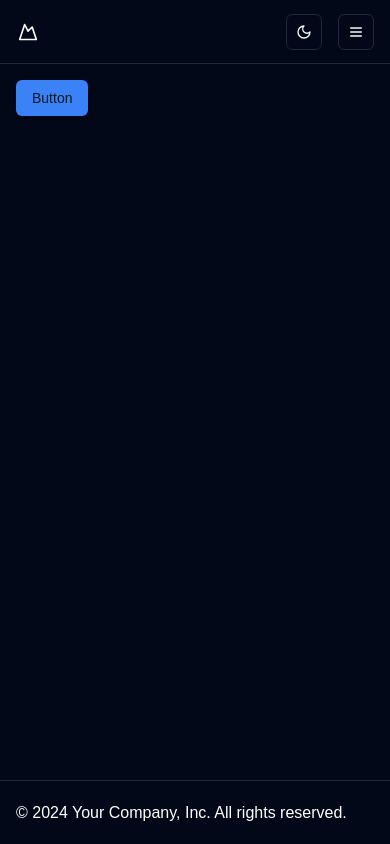
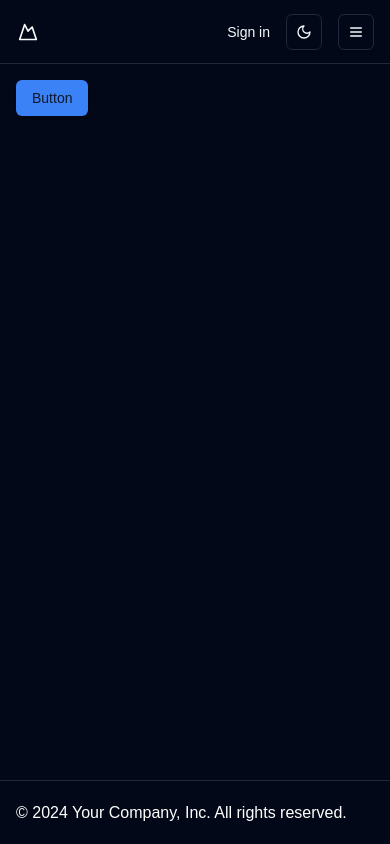
Before and after one commit to AlanOlimpio/next-tailwind-css, a Next.js app: page / in a window 390 px wide. Built offline with nearby package versions, Linux system fonts and the light colour scheme; no server answers.

Commit message:
feat: adiciona next-auth google

```diff
--- a/package.json
+++ b/package.json
@@ -17,6 +17,7 @@
     "clsx": "^2.1.1",
     "lucide-react": "^0.468.0",
     "next": "15.1.0",
+    "next-auth": "^4.24.11",
     "next-themes": "^0.4.4",
     "react": "^19.0.0",
     "react-dom": "^19.0.0",
--- /dev/null
+++ b/src/app/api/auth/[...nextauth]/route.ts
@@ -0,0 +1,13 @@
+import NextAuth from "next-auth";
+import GoogleProvider from "next-auth/providers/google";
+
+const handler = NextAuth({
+  providers: [
+    GoogleProvider({
+      clientId: process.env.GOOGLE_CLIENT_ID ?? "",
+      clientSecret: process.env.GOOGLE_CLIENT_SECRET ?? "",
+    }),
+  ],
+});
+
+export { handler as GET, handler as POST };
--- /dev/null
+++ b/src/app/dashboard/page.tsx
@@ -0,0 +1,11 @@
+import { getServerSession } from "next-auth";
+import { redirect } from "next/navigation";
+
+export default async function Dashboard() {
+  const session = await getServerSession();
+  console.log(session);
+  if (!session) {
+    redirect("/");
+  }
+  return <p>{session?.user?.name}</p>;
+}
--- a/src/app/layout.tsx
+++ b/src/app/layout.tsx
@@ -4,6 +4,7 @@ import "./globals.css";
 import { ThemeProvider } from "@/components/theme-provider";
 import Header from "@/components/header";
 import Footer from "@/components/footer";
+import SessionWrapper from "@/components/SessionWrapper";
 
 const geistSans = Geist({
   variable: "--font-geist-sans",
@@ -31,11 +32,14 @@ export default function RootLayout({
         className={` ${geistSans.variable} ${geistMono.variable}  antialiased pb-10`}
       >
         <ThemeProvider attribute="class" defaultTheme="dark">
-          <Header />
-          <div className="mx-auto max-w-7xl  w-full  px-4 md:px-6 pb-10">
-            {children}
-          </div>
-          <Footer />
+          <SessionWrapper>
+            <Header />
+            <div className="mx-auto max-w-7xl  w-full  px-4 md:px-6 pb-10">
+              {children}
+            </div>
+
+            <Footer />
+          </SessionWrapper>
         </ThemeProvider>
       </body>
     </html>
--- /dev/null
+++ b/src/components/SessionWrapper.tsx
@@ -0,0 +1,10 @@
+"use client";
+import { SessionProvider } from "next-auth/react";
+
+import React from "react";
+
+const SessionWrapper = ({ children }: { children: React.ReactNode }) => {
+  return <SessionProvider>{children}</SessionProvider>;
+};
+
+export default SessionWrapper;
--- a/src/components/header.tsx
+++ b/src/components/header.tsx
@@ -10,6 +10,7 @@ import React from "react";
 import { ModeToggle } from "./theme-toggle";
 import { MenuIcon } from "./menuIcon";
 import { LogoIcon } from "./LogoIcon";
+import { Login } from "./login";
 
 export default function Header() {
   return (
@@ -37,7 +38,9 @@ export default function Header() {
               About
             </Link>
           </nav>
+          <Login />
           <ModeToggle />
+
           <Sheet>
             <SheetTrigger asChild>
               <Button variant="outline" size="icon" className="lg:hidden">
--- /dev/null
+++ b/src/components/login.tsx
@@ -0,0 +1,24 @@
+"use client";
+import { signIn, signOut, useSession } from "next-auth/react";
+
+export function Login() {
+  const { data: session } = useSession();
+  if (session) {
+    return (
+      <button
+        className="text-sm font-medium hover:underline underline-offset-4"
+        onClick={() => signOut()}
+      >
+        Sign out
+      </button>
+    );
+  }
+  return (
+    <button
+      className="text-sm font-medium hover:underline underline-offset-4"
+      onClick={() => signIn("google", { callbackUrl: "/dashboard" })}
+    >
+      Sign in
+    </button>
+  );
+}
```
Also changed, not shown: 1 other file (tests, documents, lock files or other folders).
